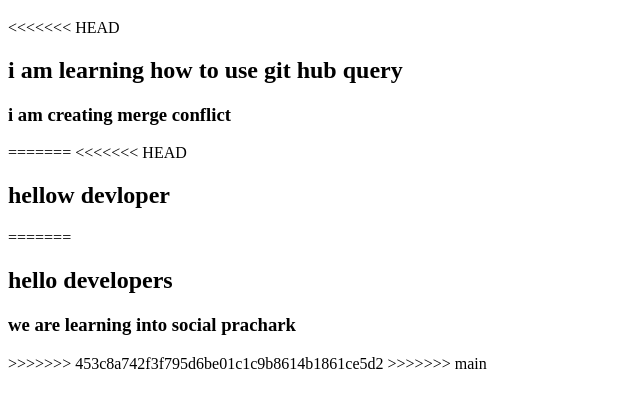
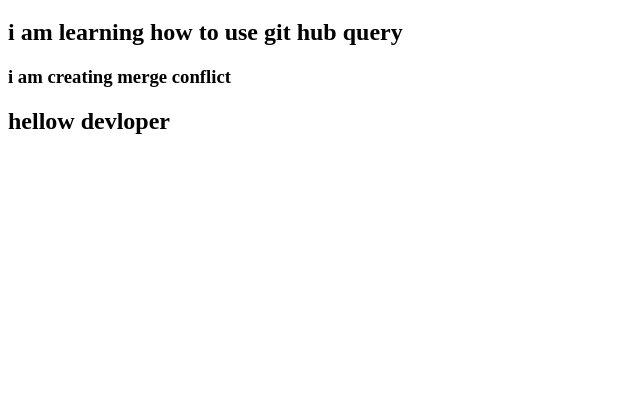
Before and after one commit to om7499/git_project, a plain HTML site: page index.html in a window 1280 px wide. Shown: the part 61-468 px from the top of the page, without its empty margins (0-640 px from the left). Drawn offline with Linux system fonts and the light colour scheme.

Commit message:
ok change

```diff
--- a/index.html
+++ b/index.html
@@ -7,17 +7,12 @@
 </head>
 <body>
     <h1>Hello react</h1>
-<<<<<<< HEAD
+
     <h2>i am learning how to use git hub query</h2>
     <h3>i am creating merge conflict</h3>
-=======
-<<<<<<< HEAD
+
     <h2>hellow devloper</h2>
 
-=======
-    <h2>hello developers </h2>
-    <h3>we are learning into social prachark</h3>
->>>>>>> 453c8a742f3f795d6be01c1c9b8614b1861ce5d2
->>>>>>> main
+
 </body>
 </html>
```
